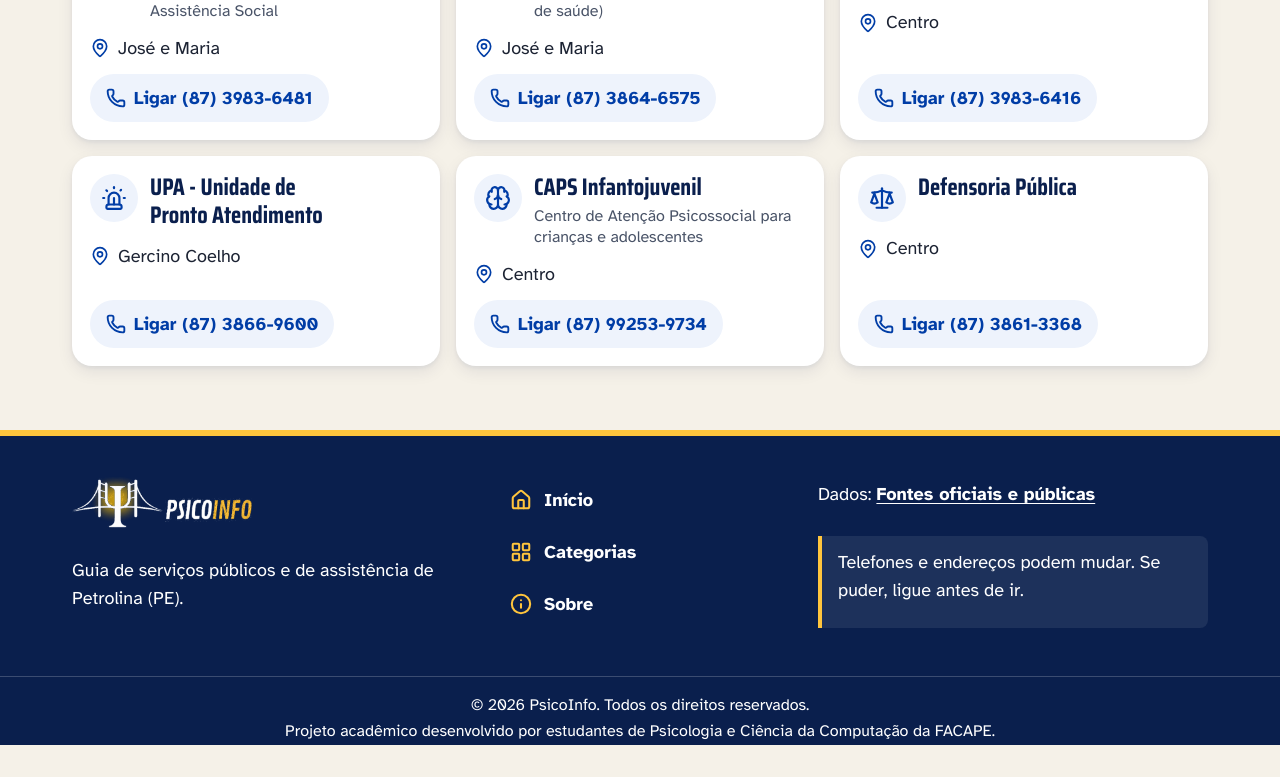
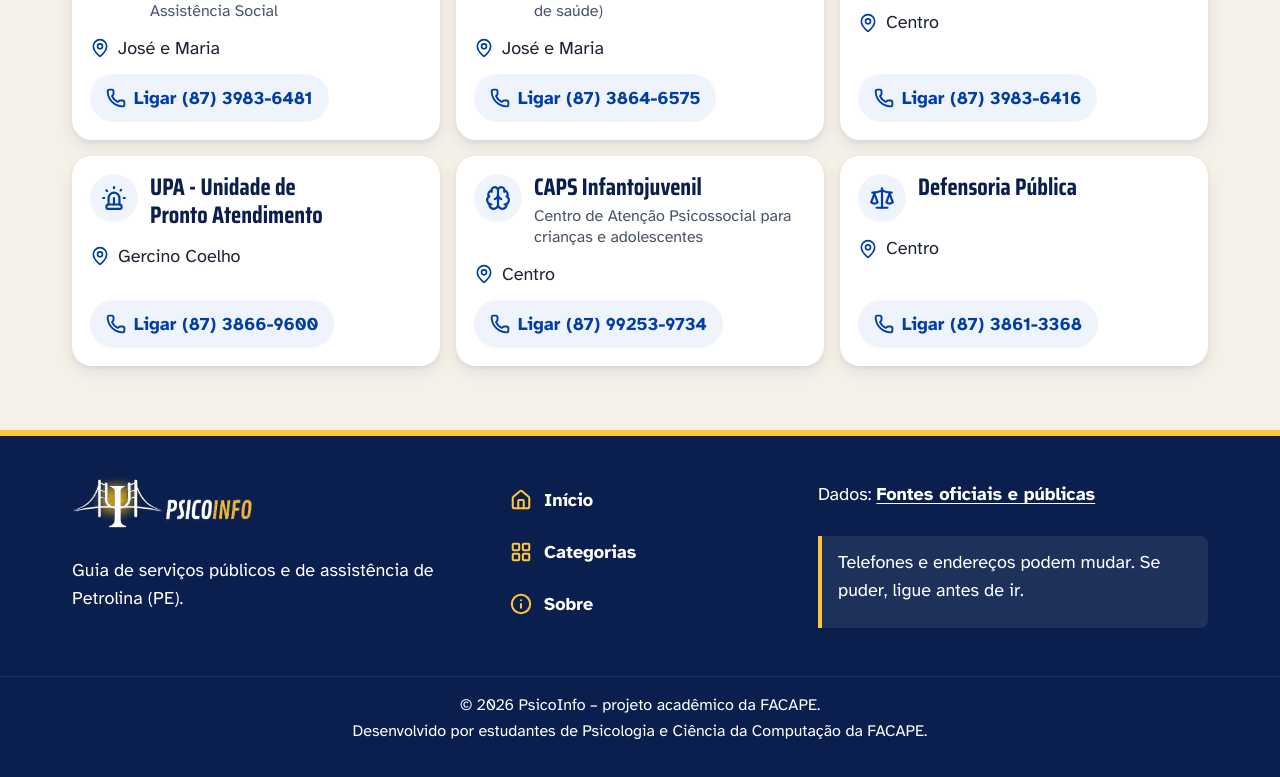
Before and after one commit to PsicoinfoTeam/psicoinfo, a React (Vite) app: page / in a window 1280 px wide. Shown: the part 2549-3326 px from the top of the page. Before the commit the page ends 3294 px from the top, so only its background shows below. Built offline with nearby package versions, Linux system fonts and the light colour scheme.

Commit message:
fix: ajusta copyright e espaçamento do rodapé

```diff
--- a/src/components/Footer.module.css
+++ b/src/components/Footer.module.css
@@ -111,9 +111,8 @@
 }
 
 .copyright {
-  grid-column: 1 / -1;
-  padding-top: var(--space-4);
-  border-top: 1px solid rgba(255, 255, 255, 0.2);
+  padding: var(--space-4) var(--gutter) var(--space-6);
+  border-top: 1px solid var(--color-on-dark-soft);
+  font-size: var(--text-sm);
   text-align: center;
-  font-size: var(--text-sm);
 }
--- a/src/components/Footer.tsx
+++ b/src/components/Footer.tsx
@@ -53,10 +53,10 @@ function Footer() {
         </div>
       </div>
       <div className={styles.copyright}>
-        <p>© 2026 PsicoInfo. Todos os direitos reservados.</p>
+        <p>© 2026 PsicoInfo – projeto acadêmico da FACAPE.</p>
         <p>
-          Projeto acadêmico desenvolvido por estudantes de Psicologia e Ciência
-          da Computação da FACAPE.
+          Desenvolvido por estudantes de Psicologia e Ciência da Computação da
+          FACAPE.
         </p>
       </div>
     </footer>
```
